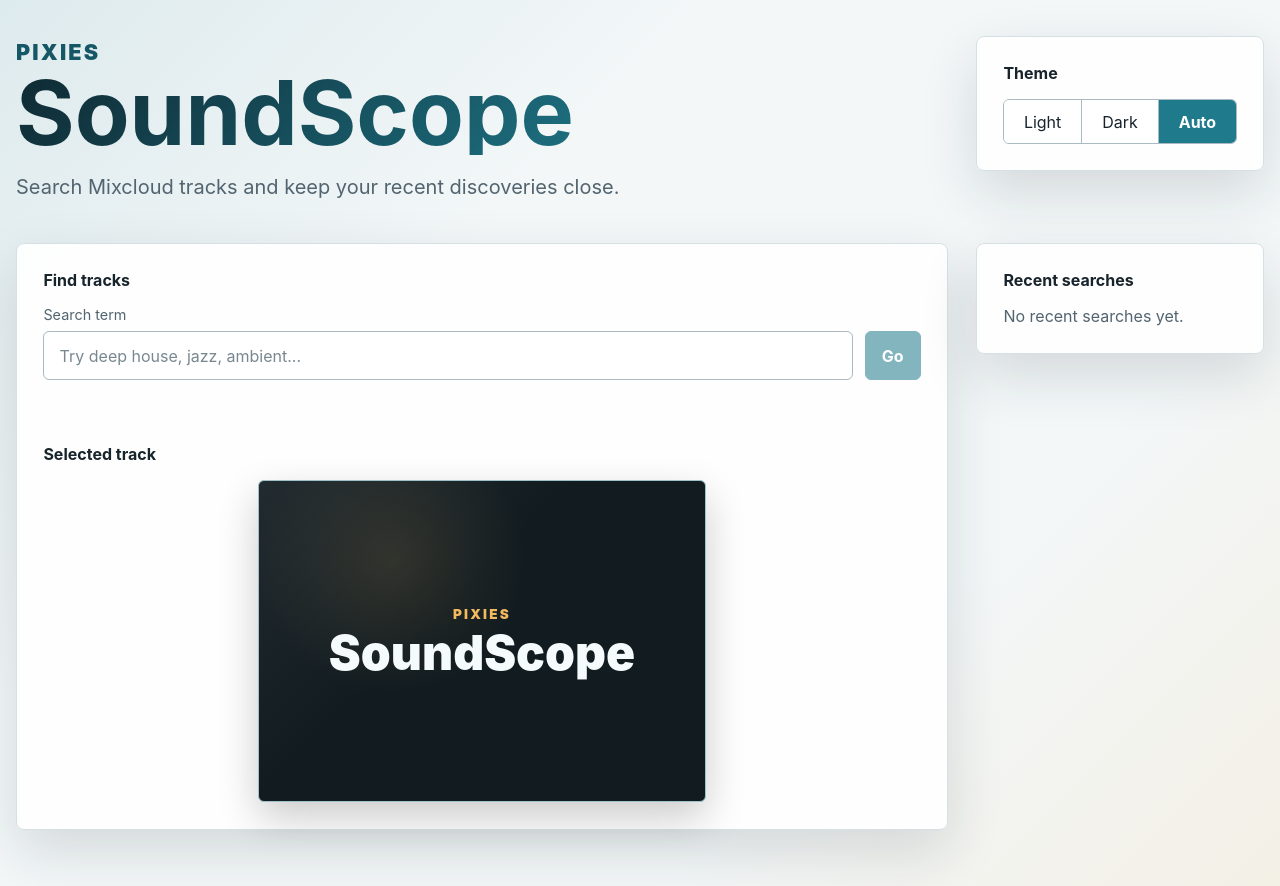
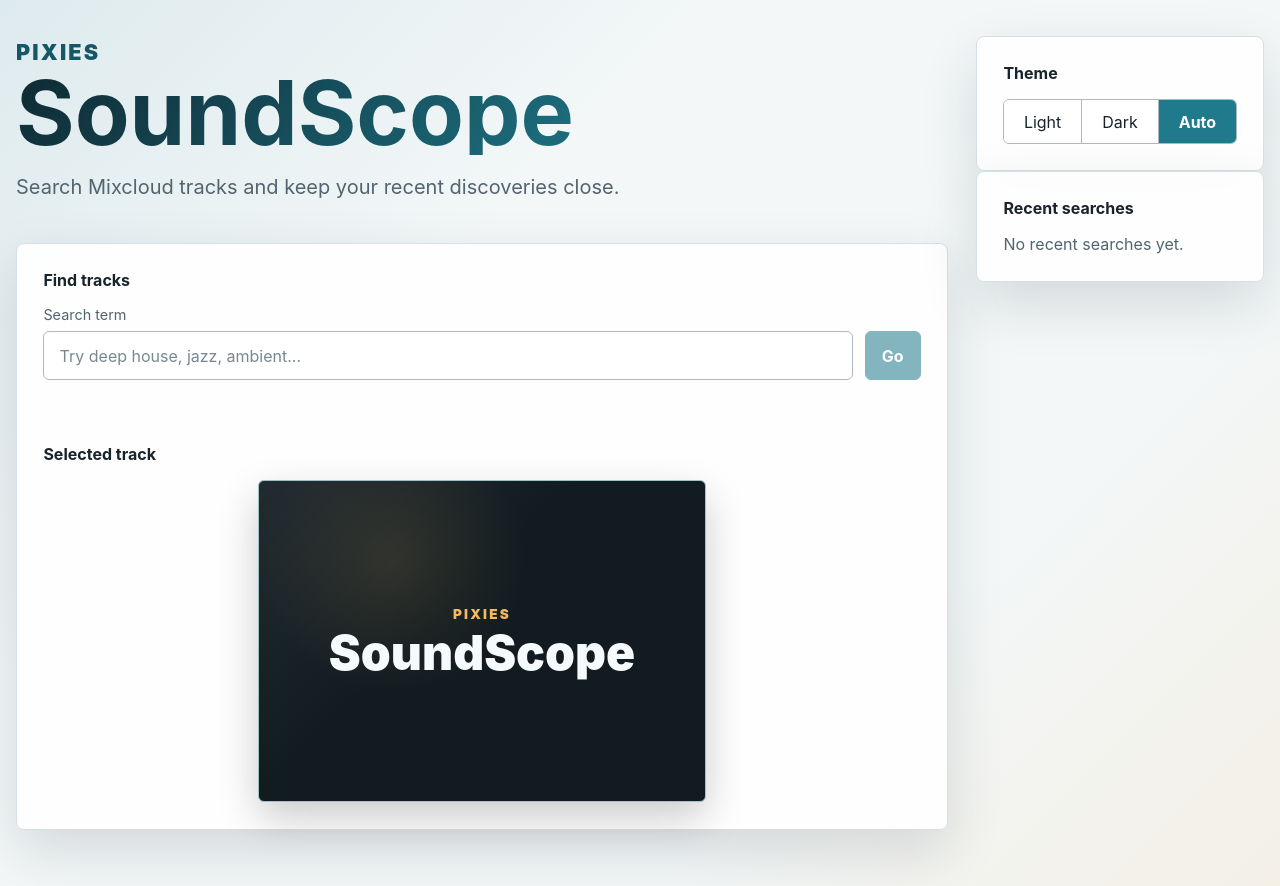
Before and after one commit to OfekItzhaki/pixies-soundscope, a React (Vite) app: page / in a window 1280 px wide. Built offline with nearby package versions, Linux system fonts and the light colour scheme.

Commit message:
style: tighten theme and recent search spacing

```diff
--- a/src/index.css
+++ b/src/index.css
@@ -542,6 +542,12 @@ input:focus-visible {
   background: var(--color-accent-soft);
 }
 
+@media (min-width: 761px) {
+  .app-layout > .recent-searches {
+    margin-top: -4.5rem;
+  }
+}
+
 @media (max-width: 760px) {
   .app-header {
     grid-template-columns: 1fr;
```
